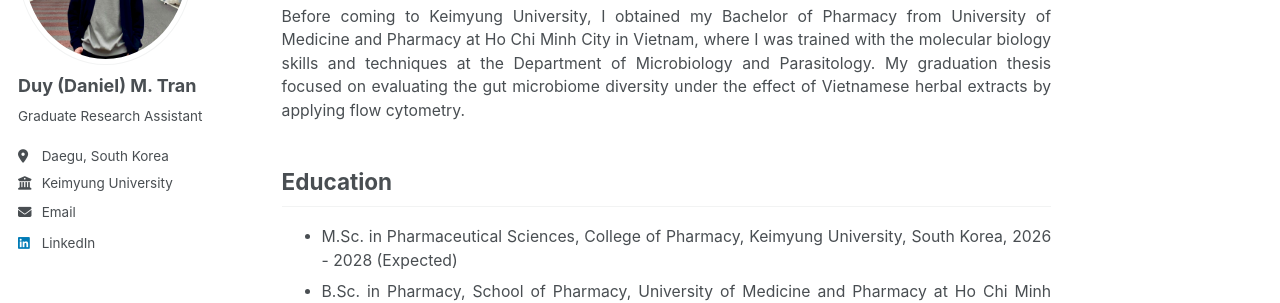
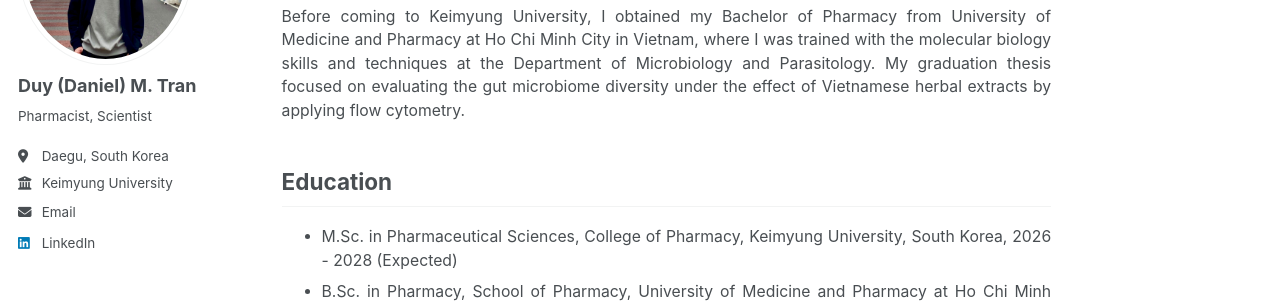
Before and after one commit to tranminhduy-git/tmduy.github.io, a Jekyll site: the page built from _pages/about.md, in a window 1280 px wide. Shown: the part 230-533 px from the top of the page. Built offline with Jekyll 4.4.1, drawn with Linux system fonts in a browser that asks for light colours; a script bundle is joined from its source files by our own code; library files that are not in the unit come from our copies.

Commit message:
Update _config.yml

```diff
--- a/_config.yml
+++ b/_config.yml
@@ -26,7 +26,7 @@ author:
   avatar           : "IMG_4350.jpeg"
   name             : "Duy (Daniel) M. Tran"
   pronouns         :  # example: "she/her"
-  bio              : "Graduate Research Assistant"
+  bio              : "Pharmacist, Scientist"
   location         : "Daegu, South Korea"
   employer         : "Keimyung University"
   uri              : # URL
```
